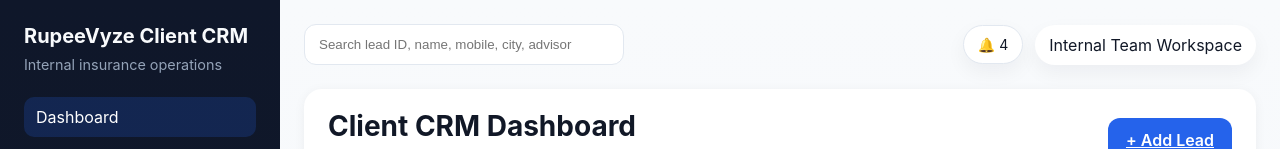
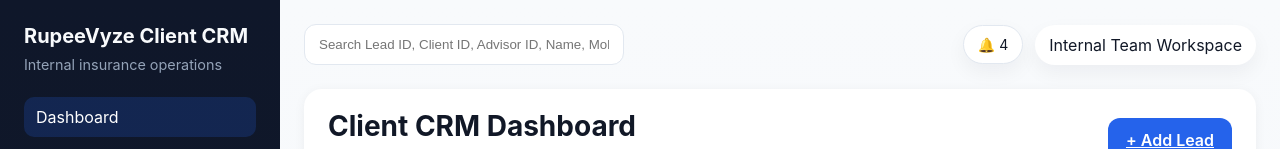
Before and after one commit to aishwarya31122-droid/RupeeVyze-CRM, a React (Vite) app: page /client-crm/dashboard in a window 1280 px wide. Shown: the top 149 px of the page. Built offline with nearby package versions, Linux system fonts and the light colour scheme.

Commit message:
Updated Insurance CRM based on correct architecture document

```diff
--- a/src/components/Layout.jsx
+++ b/src/components/Layout.jsx
@@ -39,7 +39,20 @@
     const value = event.target.value;
     setSearch(value);
     if (value.trim().length > 2) {
-      const match = candidates.find((candidate) => [candidate.name, candidate.phone, candidate.email, candidate.city].some((field) => field?.toLowerCase().includes(value.toLowerCase())));
+      const q = value.toLowerCase();
+
+      const match = candidates.find((candidate) => {
+        const fields = [
+          String(candidate.id),
+          candidate.name,
+          candidate.phone,
+          candidate.email,
+          candidate.city,
+          candidate.advisorCode,
+        ];
+        return fields.some((field) => field?.toLowerCase().includes(q));
+      });
+
       if (match) navigate(`/adviser/candidate/${match.id}`);
     }
   };
@@ -66,7 +79,7 @@
 
       <main className="content">
         <div className="topbar">
-          <input className="topbar-search" type="text" value={search} onChange={handleSearch} placeholder="Global search candidates" />
+          <input className="topbar-search" type="text" value={search} onChange={handleSearch} placeholder="Search Lead/Advisor ID, Name, Mobile, Advisor Code" />
           <div className="topbar-actions">
             <div className="notification-chip">🔔 {notifications.length}</div>
             <div className="topbar-user">Recruiter Workspace</div>
--- a/src/pages/client-crm/ClientCRMLayout.jsx
+++ b/src/pages/client-crm/ClientCRMLayout.jsx
@@ -24,8 +24,21 @@
     setSearch(value);
 
     if (value.trim().length > 2) {
-      const query = value.toLowerCase();
-      const match = leads.find((lead) => [lead.id, lead.name, lead.mobile, lead.city, lead.advisorAssigned].some((field) => field?.toLowerCase().includes(query)));
+      const q = value.toLowerCase();
+
+      const match = leads.find((lead) => {
+        const fields = [
+          String(lead.id),
+          lead.clientId,
+          lead.name,
+          lead.mobile,
+          lead.city,
+          lead.advisorAssigned,
+          lead.policyNumber,
+        ];
+        return fields.some((field) => field?.toLowerCase().includes(q));
+      });
+
       if (match) {
         navigate(`/client-crm/client/${match.id}`);
       }
@@ -51,7 +64,7 @@
 
       <main className="content client-content">
         <div className="topbar">
-          <input className="topbar-search" type="text" value={search} onChange={handleSearch} placeholder="Search lead ID, name, mobile, city, advisor" />
+          <input className="topbar-search" type="text" value={search} onChange={handleSearch} placeholder="Search Lead ID, Client ID, Advisor ID, Name, Mobile, Policy Number, Advisor Code" />
           <div className="topbar-actions">
             <div className="notification-chip">🔔 {notifications.length}</div>
             <div className="topbar-user">Internal Team Workspace</div>
```
